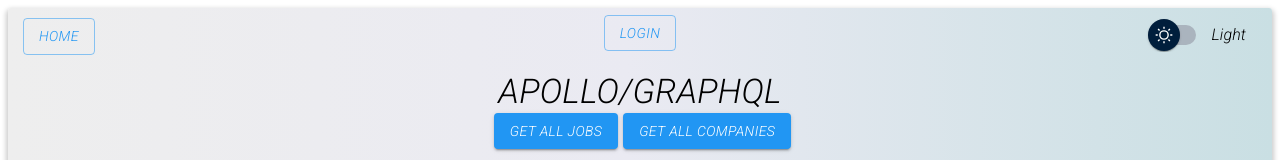
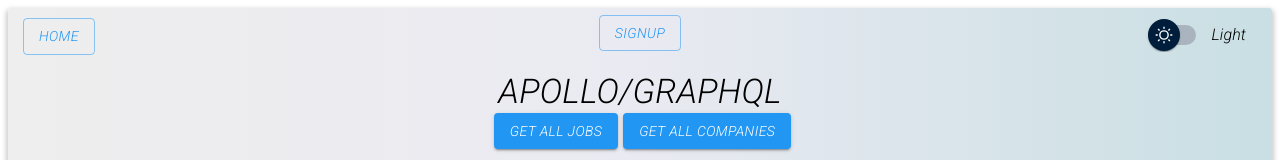
Before and after one commit to M-Edgar-M/next-graphql, a Next.js app: page / in a window 1280 px wide. Shown: the top 160 px of the page. Built offline with nearby package versions, Linux system fonts and the light colour scheme.

Commit message:
Login to signup, styles

```diff
--- a/components/Login.jsx
+++ b/components/Signup.jsx
@@ -17,7 +17,7 @@
     },
   },
 }));
-function Login({ handleOpen, handleClose }) {
+function Signup({ handleOpen, handleClose }) {
   const classes = useStyles();
   const [firstName, setFirstName] = useState("");
   const [lastName, setLastName] = useState("");
@@ -26,7 +26,7 @@
 
   const handleSubmit = (e) => {
     e.preventDefault();
-    console.log(firstName, lastName, email, password);
+    console.log({firstName, lastName, email, password});
     handleClose();
   };
 
@@ -76,4 +76,4 @@
   );
 }
 
-export default Login;
+export default Signup;
--- a/layouts/Layout.jsx
+++ b/layouts/Layout.jsx
@@ -4,13 +4,11 @@
 import { makeStyles } from "@mui/styles";
 import Link from "next/link";
 import React, { createContext, useContext, useState, useEffect } from "react";
-import Login from "../components/Login";
 import Search from "../components/Search";
+import Signup from "../components/Signup";
 import { MaterialUISwitch } from "../features/mui/muiSwitchBtn";
 import { DARK_THEME } from "../features/utils/DARK_THEME";
 import { LIGHT_THEME } from "../features/utils/LIGHT_THEME";
-import { useLocalStorage } from "../hooks/useLocalStorage";
-import { withApollo } from "../libs/apollo";
 
 const AppContext = createContext();
 const useStyles = makeStyles(
@@ -85,8 +83,9 @@
           variant="outlined"
           onClick={handleOpen}
           sx={{ alignSelf: "center", marginTop: "-45px" }}
+          className={theme ? classes.buttonDark : classes.buttonLignt}
         >
-          Login
+          Signup
         </Button>
 
         {/* <Search setSearchRes={setSearchRes} /> */}
@@ -116,7 +115,7 @@
         </Grid>
         <Grid item>
           {children}
-          <Login handleOpen={open} handleClose={handleClose} />
+          <Signup handleOpen={open} handleClose={handleClose} />
         </Grid>
       </Grid>
     </AppContext.Provider>
```
